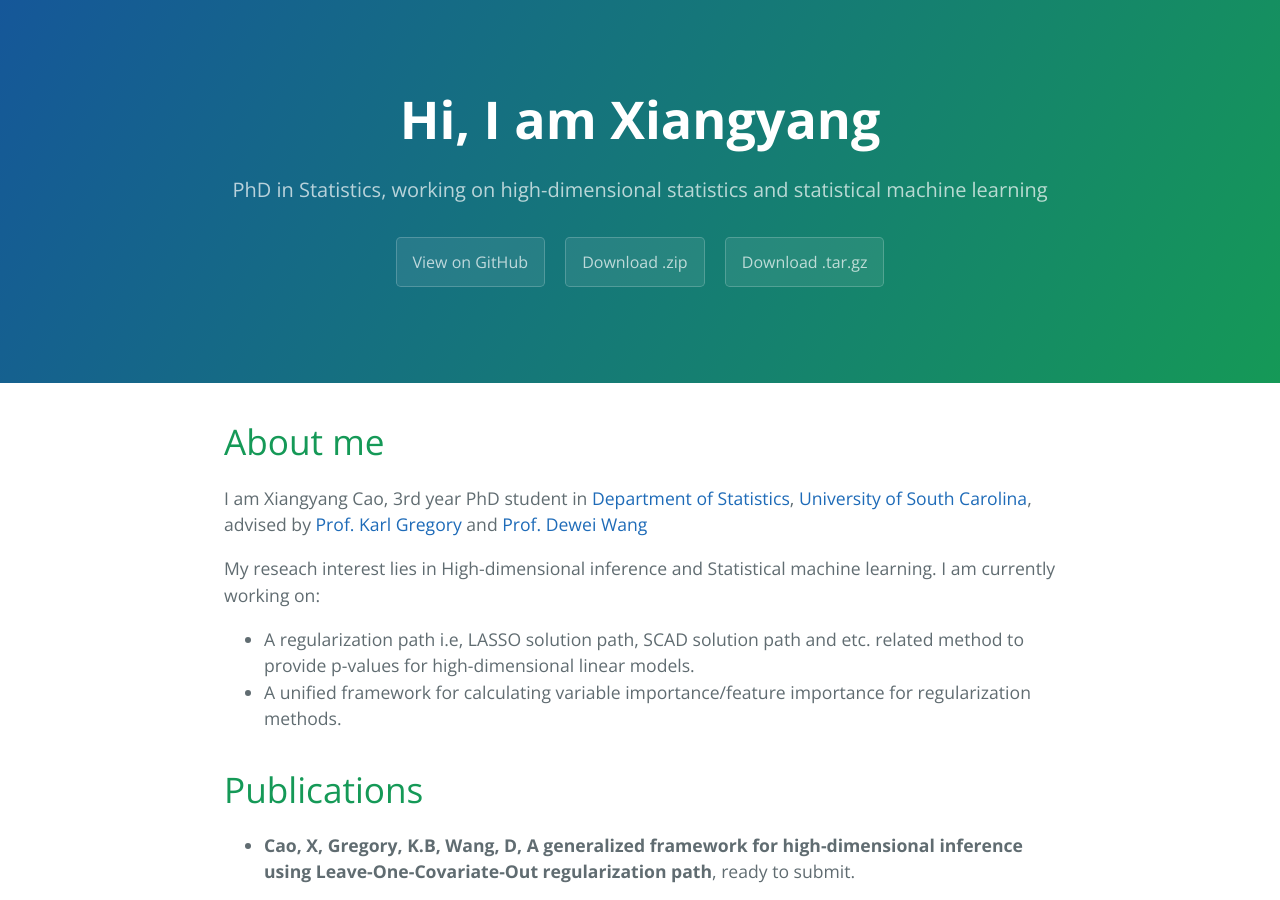
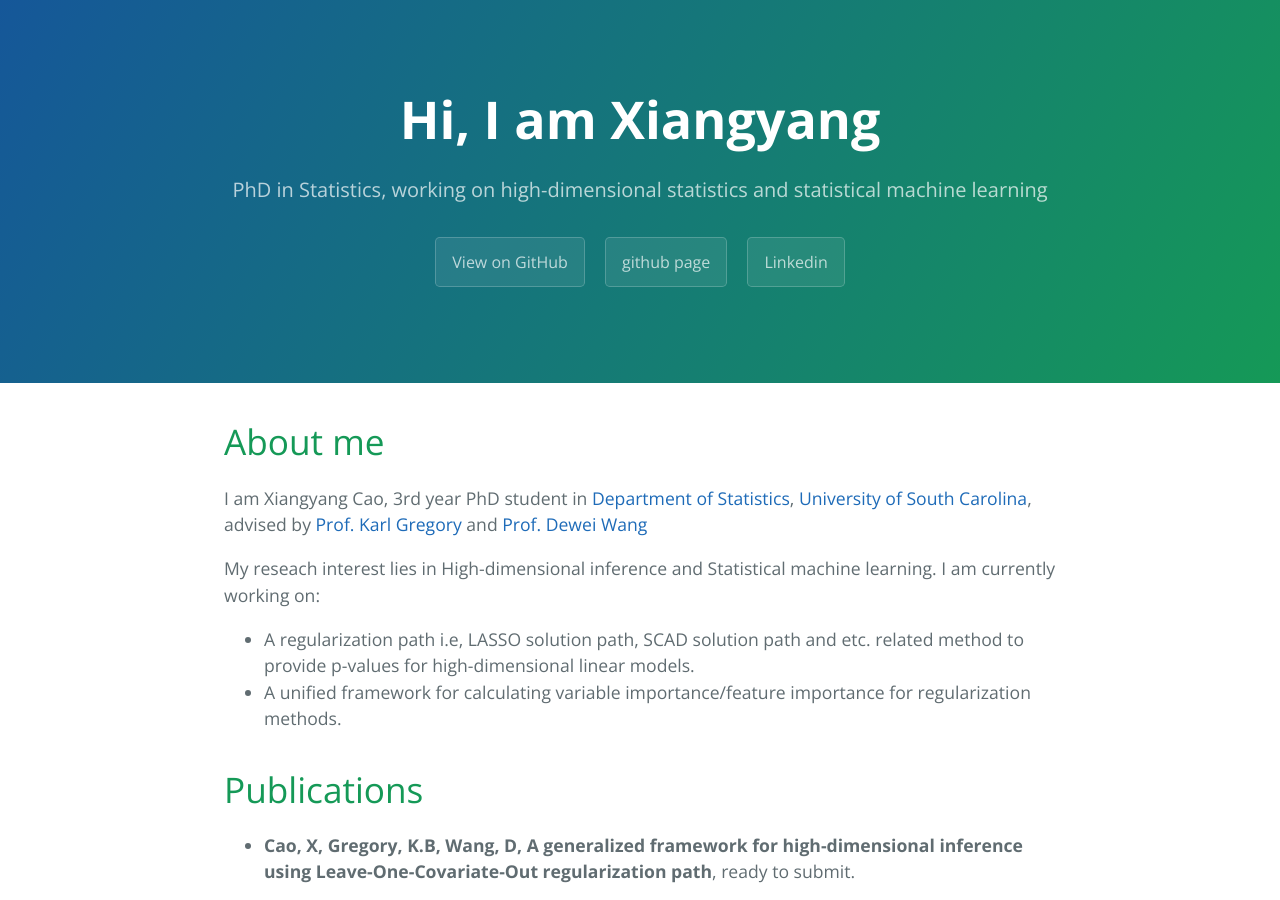
Before and after one commit to devcao/dev-ds-xy.github.io, a Jekyll site: the page built from index.md, in a window 1280 px wide and 900 px high. Built offline with Jekyll 4.4.1, drawn with Linux system fonts in a browser that asks for light colours; our own code applies the rules of GitHub Pages for plain Markdown files.

Commit message:
Update default.html

```diff
--- a/_layouts/default.html
+++ b/_layouts/default.html
@@ -29,8 +29,8 @@
         <a href="{{ site.github.repository_url }}" class="btn">View on GitHub</a>
       {% endif %}
       {% if site.show_downloads %}
-        <a href="{{ site.github }}" class="btn">Download .zip</a>
-        <a href="{{https://www.linkedin.com/in/xiangyang-cao-464072158/}}" class="btn">Download .tar.gz</a>
+        <a href="{{ site.github.url }}" class="btn">github page</a>
+        <a href="https://www.linkedin.com/in/xiangyang-cao-464072158/" class="btn">Linkedin</a>
       {% endif %}
     </header>
 
```
